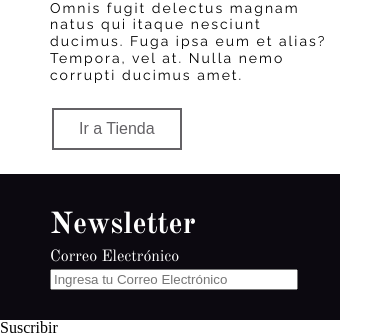
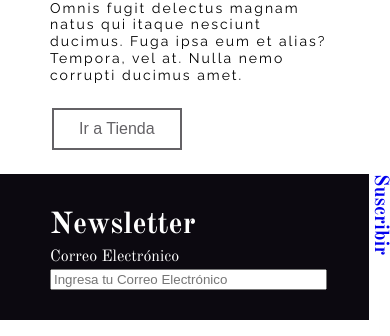
Before and after one commit to Desafio-Latam/tiendaxda, a plain HTML site: page index.html in a window 390 px wide. Shown: the part 564-900 px from the top of the page. Drawn offline with nearby package versions, Linux system fonts and the light colour scheme.

Commit message:
Se deja el sitio en responsive movil

```diff
--- a/assets/scss/components/_buttons.scss
+++ b/assets/scss/components/_buttons.scss
@@ -20,3 +20,7 @@
     color: $white;
   }
 }
+
+.clearfix {
+  clear: both;
+}
--- a/assets/scss/layout/_nav.scss
+++ b/assets/scss/layout/_nav.scss
@@ -4,6 +4,7 @@
 .contenedor {
   display:flex;
   align-items: center;
+  justify-content: space-between;
 
 }
 
@@ -15,9 +16,10 @@
  }
 
   .navbar {
-    width: 100%;
+
     background-color: $white;
     overflow: auto;
+    width: 331px;
   }
 
   .navbar a {
@@ -49,3 +51,12 @@
 
     }
   }
+
+  .espacio{
+    @media screen and (max-width: 500px){
+      display: flex;
+      flex-direction: column;
+      justify-content: space-between;
+      height: 100%;
+    }
+  }
--- a/assets/scss/layout/_section.scss
+++ b/assets/scss/layout/_section.scss
@@ -5,10 +5,9 @@
   padding-left: 50px;
   padding-right: 50px;
   background-color: $smokyBlack;
-  margin-right: 50px;
+  width: 100%;
   color: $white;
-  line-height: 1.4
-  ;
+  line-height: 1.4;
 
   &__email {
     font-family: $oldStanford;
@@ -21,19 +20,36 @@
     font-family: $oldStanford;
     font-weight: $oldStanfordBold;
     font-size: $fz-xx-large;
-
   }
-
 }
 
 //Suscription section
+footer {
+  display: flex;
+  position: relative;
+}
+.suscription {
+  display: inline-block;
+  padding-bottom: 0px;
+  margin-bottom: 0px;
+  width: 30px;
 
-.suscription {
+
+
   &__suscriber {
+    font-family: $oldStanford;
+    font-weight: $oldStanfordBold;
 
-    rotate:(-90deg);
-    position: -webkit-sticky;
-    position: sticky;
-    top: 20px;
-  }
+    font-size: 20px;
+    color: black;
+    writing-mode: vertical-lr;
+    position: absolute;
+    right: 0;
+
+
 }
+&__suscriber a{
+  text-decoration: none;
+}
+
+}
--- a/index.html
+++ b/index.html
@@ -30,18 +30,9 @@
         <a href="#">Blog</a>
       </div>
     </nav>
-    <!--
-      <div class="logoxda">
-        <span class="logoxda__xda">XDA</span>
-      </div>
-      <ul class="menu">
-        <a class="menu__item" href="#">Mujer</a>
-        <a class="menu__item" href="#">Hombre</a>
-        <a class="menu__item" href="#">Accesorios</a>
-        <a class="menu__item" href="#"> Blog</a>
-      </ul>  -->
 
       <!--Seccion Hero Header-->
+      <header>
         <section class="model">
           <!-- <img class="model__hero" src="/img/imagen1.png" alt="" /> -->
           <div class="model__hero"></div>
@@ -50,23 +41,35 @@
         <section class="article">
           <h1 class="article__title">Lorem ipsum dolor sit amet.</h1>
           <p class="article__paragraph">
-        Lorem ipsum dolor sit amet consectetur, adipisicing elit. Omnis fugit
-        delectus magnam natus qui itaque nesciunt ducimus. Fuga ipsa eum et
-        alias? Tempora, vel at. Nulla nemo corrupti ducimus amet.
+            Lorem ipsum dolor sit amet consectetur, adipisicing elit. Omnis
+            fugit delectus magnam natus qui itaque nesciunt ducimus. Fuga ipsa
+            eum et alias? Tempora, vel at. Nulla nemo corrupti ducimus amet.
           </p>
         </section>
         <!--button-->
         <section class="button">
           <button class="button__goShop">Ir a Tienda</button>
         </section>
+        <div class="clearfix"></div>
+      </header>
+      <!--Newslatter-->
+
+      <footer>
         <section class="newsletter">
           <h2 class="newsletter__title">Newsletter</h2>
           <p class="newsletter__email">Correo Electrónico</p>
-      <input class="newsletter__input" type="email" placeholder="Ingresa tu Correo Electrónico"/>
+          <input
+            class="newsletter__input"
+            type="email"
+            placeholder="Ingresa tu Correo Electrónico"
+          />
         </section>
+        <section class="suscription">
+          <section class="suscription__suscriber">
+            <a href="#">Suscribir</a>
+          </section>
+        </section>
+      </footer>
 
-    <section class="suscription">
-      <span class="suscription__suscriber">Suscribir</span>
-    </section>
   </body>
 </html>
```
Also changed, not shown: assets/css/style.css, 1 other file. Lines whose indentation alone changed are shown as unchanged.
